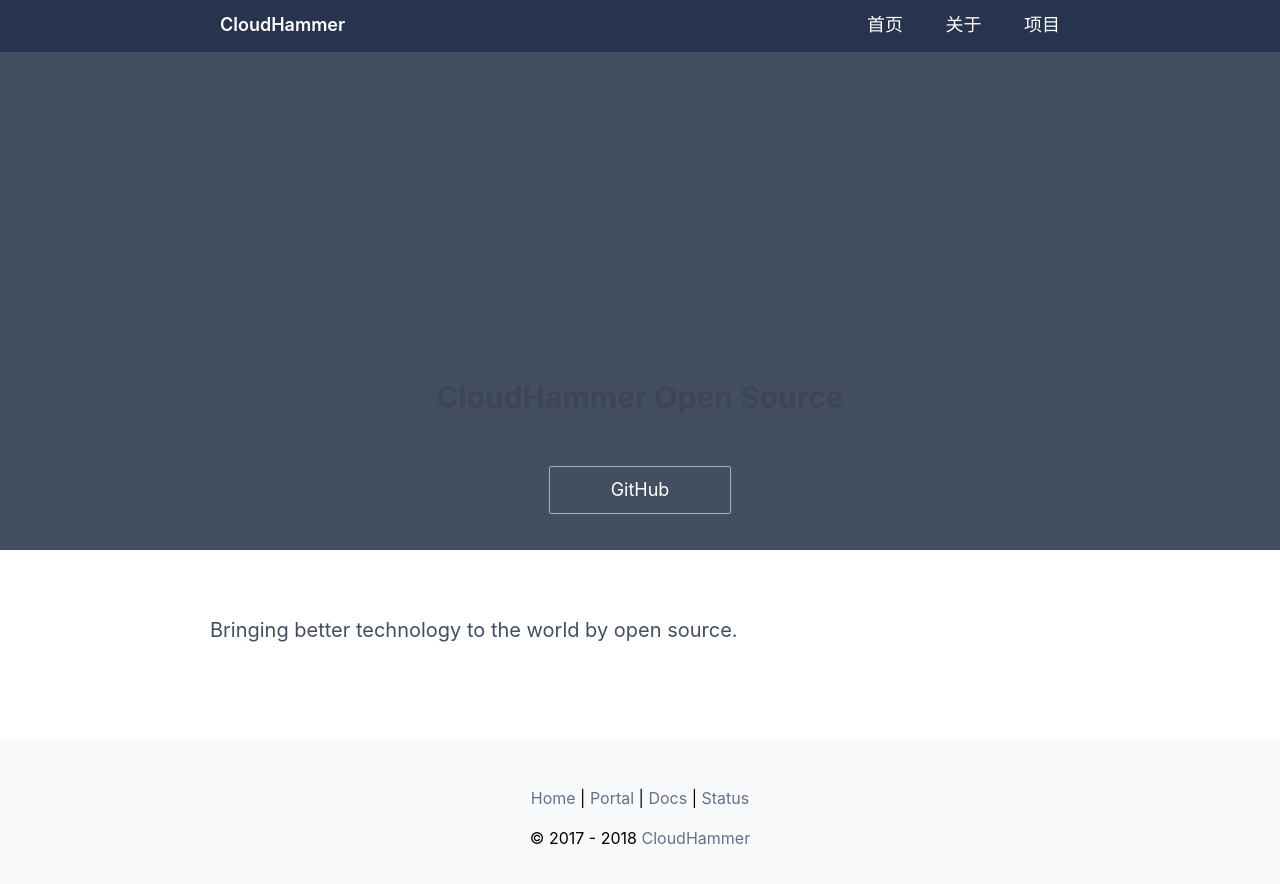
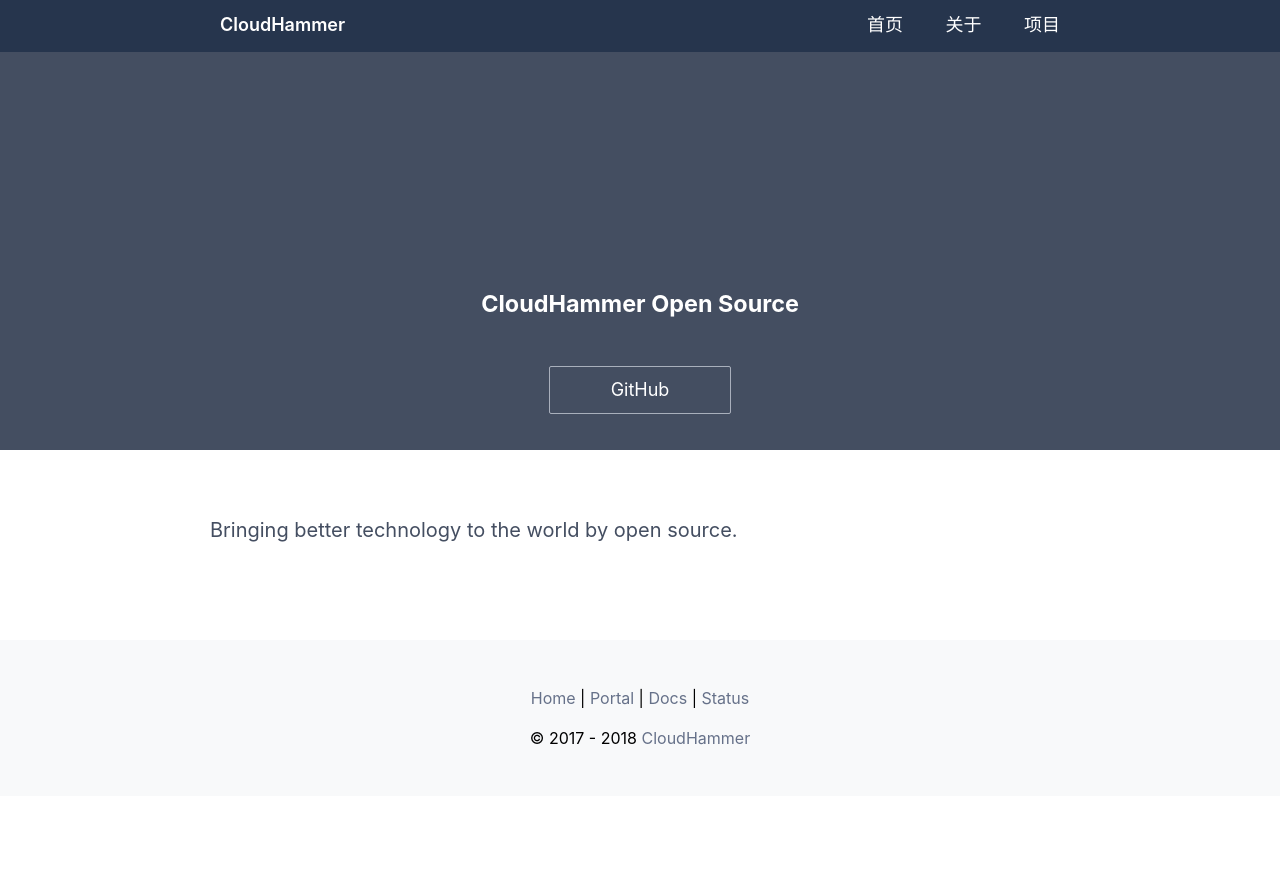
Before and after one commit to nanqinlang-fork-web-blogs/CloudHammer.github.io, a Jekyll site: the page built from index.md, in a window 1280 px wide. Shown: the top 884 px of the page. Built offline with Jekyll 4.4.1, drawn with Linux system fonts in a browser that asks for light colours.

Commit message:
Update index

```diff
--- a/_layouts/home.html
+++ b/_layouts/home.html
@@ -11,7 +11,7 @@
         {% include header.html %}
         <div class="header-content">
             <div class="container yue">
-                <h2>CloudHammer Open Source</h2>
+                <h3 style="color: white">CloudHammer Open Source</h3>
             </div>
             <div class="container">
                 <br>
--- a/css/main.css
+++ b/css/main.css
@@ -78,7 +78,7 @@ a {
 }
 
 .header-home {
-  height: 550px;
+  height: 450px;
 }
 .content {
   padding: 64px 0;
```
